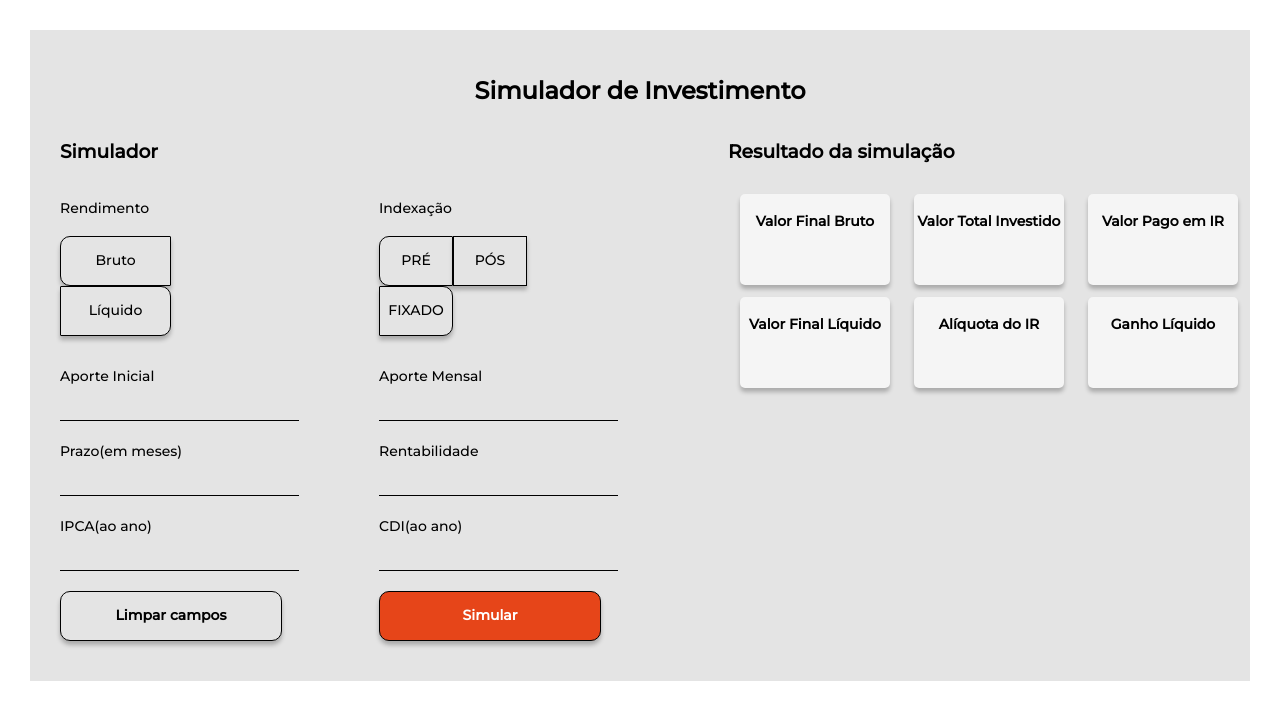
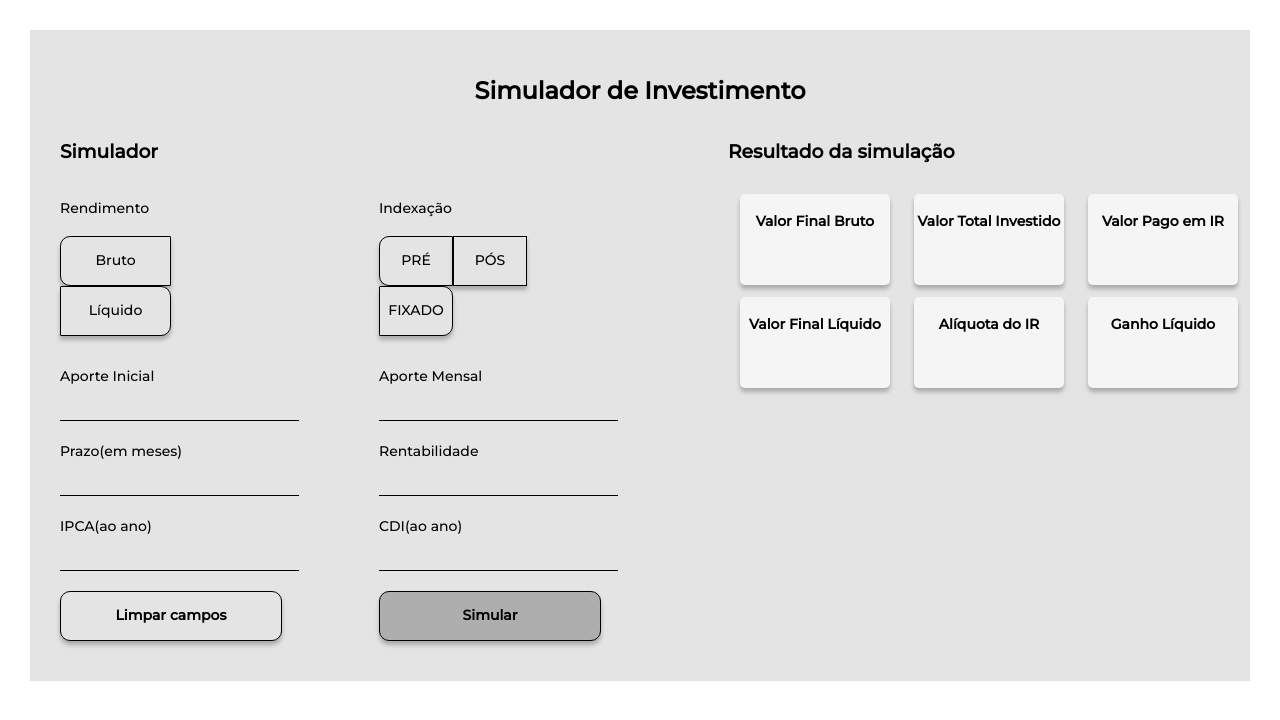
Before and after one commit to emidioreb/investmentSimulator, a React (Create React App) app: page / in a window 1280 px wide. Shown: the top 720 px of the page. Built offline with nearby package versions, Linux system fonts and the light colour scheme; no server answers.

Commit message:
imp: adição da mudança de cor no botão simular quando os botões de rendimento e indexação são clicados

```diff
--- a/src/components/SimulatorColumnRight.jsx
+++ b/src/components/SimulatorColumnRight.jsx
@@ -1,10 +1,11 @@
 import React from 'react';
 import UseApi from '../hooks/UseApi';
 import UseInfoRight from '../hooks/UseInfoRight';
+import UseInfoLeft from '../hooks/UseInfoLeft';
 import UseApiSimulation from '../hooks/UseApiSimulation';
 
 function SimulatorColumnRight() {
-  const { setIndexing } = UseInfoRight();
+  const { indexing, setIndexing } = UseInfoRight();
   const { monthContribution, setMonthContribution } = UseInfoRight();
   const { profitability, setProfitability } = UseInfoRight();
   const { indicators } = UseApi();
@@ -13,6 +14,8 @@ function SimulatorColumnRight() {
   const { changeColorFix, setChangeColorFix } = UseInfoRight();
   const { changeColorAfter, setChangeColorAfter } = UseInfoRight();
   const { setTeste } = UseApiSimulation();
+  // const [setChangeColorButtonSimulate] = useState(false);
+  const { income } = UseInfoLeft();
 
   // Atualizando os valores de cdi quem vem da API.
   // Coloquei uma condicional para quando for undefined o código não quebrar
@@ -59,6 +62,10 @@ function SimulatorColumnRight() {
     }
   }
 
+  function buttonSimulate() {
+    setTeste(true);
+  }
+
   return (
     <div>
       <div className="indexing-Types">
@@ -66,7 +73,7 @@ function SimulatorColumnRight() {
         <div className="buttons-Indexing-Types">
           <button
             type="button"
-            className={changeColorBefore ? 'button-change-color-left' : 'button-before'}
+            className={changeColorBefore ? 'button-change-color-left-indexing' : 'button-before'}
             onClick={onClickButtonBefore}
           >
             PRÉ
@@ -80,7 +87,7 @@ function SimulatorColumnRight() {
           </button>
           <button
             type="button"
-            className={changeColorFix ? 'button-change-color-right' : 'button-fix'}
+            className={changeColorFix ? 'button-change-color-right-indexing' : 'button-fix'}
             onClick={onClickButtonFix}
           >
             FIXADO
@@ -126,8 +133,8 @@ function SimulatorColumnRight() {
       </div>
       <button
         type="button"
-        className="button-simulate"
-        onClick={() => setTeste(true)}
+        className={indexing !== '' && income !== '' ? 'button-simulate-change' : 'button-simulate'}
+        onClick={buttonSimulate}
       >
         Simular
       </button>
@@ -136,3 +143,5 @@ function SimulatorColumnRight() {
 }
 
 export default SimulatorColumnRight;
+
+// .button-simulate-change
--- a/src/css/simulator.css
+++ b/src/css/simulator.css
@@ -44,6 +44,25 @@ input{
 }
 
 .button-simulate{
+    background: #AFAEAE;
+    border: 1px solid #000000;
+    box-sizing: border-box;
+    box-shadow: 0px 4px 4px rgba(0, 0, 0, 0.25);
+    border-radius: 10px;
+    position: absolute;
+    width: 222px;
+    height: 50px;
+    font-family: Montserrat;
+    font-style: normal;
+    font-weight: bold;
+    font-size: 14px;
+    line-height: 17px;
+    color: #000000;
+    transition: all 0.5s;
+    cursor: pointer;
+}
+
+.button-simulate-change{
     background: #E64519;
     border: 1px solid #000000;
     box-sizing: border-box;
@@ -57,10 +76,11 @@ input{
     font-weight: bold;
     font-size: 14px;
     line-height: 17px;
-    color: #FFFFFF;
+    color: #F5F5F5;
     transition: all 0.5s;
     cursor: pointer;
 }
+
 
 .clear{
     background-color: #E4E4E4;
@@ -208,12 +228,13 @@ input{
     cursor: pointer;
 }
 
-.button-change-color-center{
+.button-change-color-right-indexing{
     background-color: #E64519;
     border: 1px solid #000000;
     box-sizing: border-box;
     box-shadow: 0px 4px 4px rgba(0, 0, 0, 0.25);
-    width: 111px;
+    border-radius: 1px 10px 10px 1px;
+    width: 74px;
     height: 50px;
     font-family: Montserrat;
     font-style: normal;
@@ -223,3 +244,37 @@ input{
     transition: all 0.5s;
     cursor: pointer;
 }
+
+.button-change-color-left-indexing{
+    background-color: #E64519;
+    border: 1px solid #000000;
+    box-sizing: border-box;
+    box-shadow: 0px 4px 4px rgba(0, 0, 0, 0.25);
+    border-radius: 10px 1px 1px 10px;
+    width: 74px;
+    height: 50px;
+    font-family: Montserrat;
+    font-style: normal;
+    font-size: 14px;
+    line-height: 17px;
+    color: #F5F5F5;
+    transition: all 0.5s;
+    cursor: pointer;
+}
+
+
+.button-change-color-center{
+    background-color: #E64519;
+    border: 1px solid #000000;
+    box-sizing: border-box;
+    box-shadow: 0px 4px 4px rgba(0, 0, 0, 0.25);
+    width: 74px;
+    height: 50px;
+    font-family: Montserrat;
+    font-style: normal;
+    font-size: 14px;
+    line-height: 17px;
+    color: #F5F5F5;
+    transition: all 0.5s;
+    cursor: pointer;
+}
```
Also changed, not shown: src/logo.svg (deleted).
